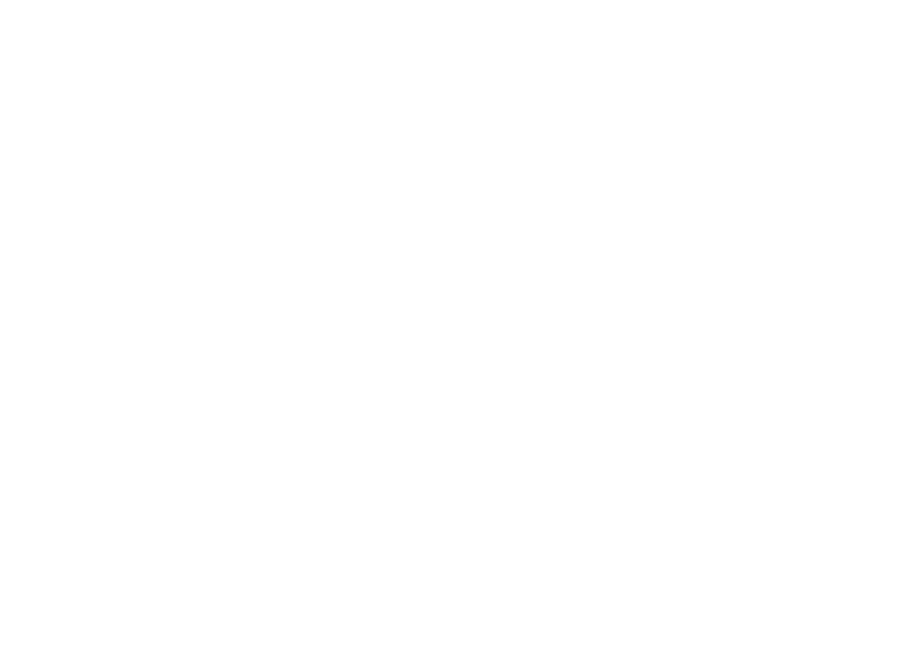
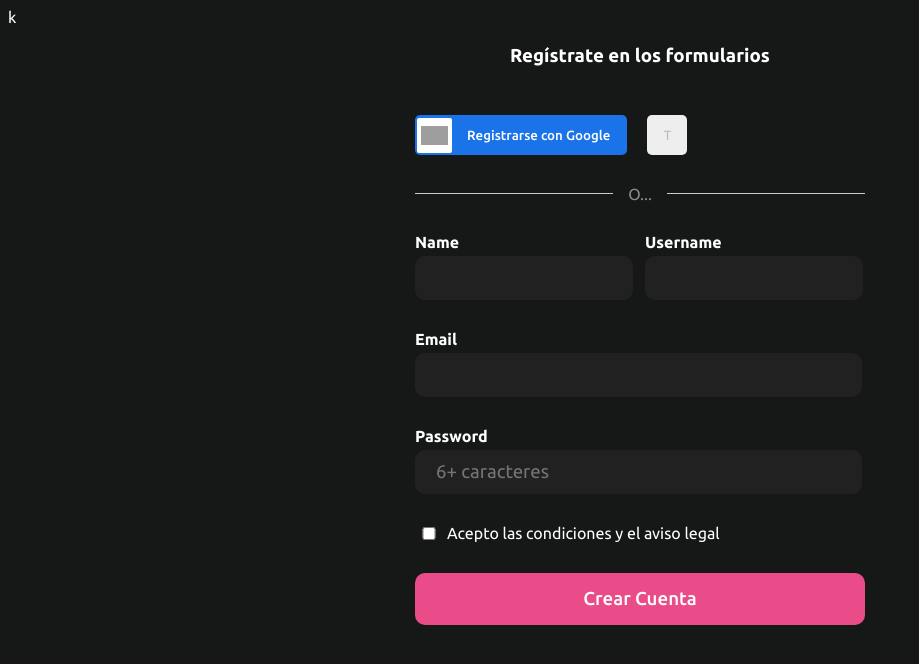
Before and after one commit to yanmarex/openbootcamp-html-css-course, a plain HTML site: page tema-7/index.html in a window 1280 px wide. Shown: the whole page, without its empty margins (0-919 px from the left). Drawn offline with Linux system fonts and the light colour scheme; grey boxes are pictures that could not be loaded.

Commit message:
ejercicio

```diff
--- /dev/null
+++ b/tema-7/css/styles.css
@@ -0,0 +1,175 @@
+@import url('https://fonts.googleapis.com/css2?family=Ubuntu:wght@300;400;500;700&display=swap');
+
+* {
+    font-family: 'Ubuntu', sans-serif;
+}
+
+body {
+    background-color: #161717;
+    color: white;
+}
+
+.container {
+    margin: auto;
+    display: flex;
+    flex-direction: column;
+    align-items: center;
+    justify-content: center;
+    gap: 30px;
+    width: 450px;
+}
+
+.buttons {
+    align-self: flex-start;
+    display: flex;
+    gap: 20px;
+}
+
+.google-btn {
+    background-color: #1A73E8;
+    border: none;
+    border-radius: 5px;
+    height: 40px;
+    display: flex;
+    align-items: center;
+    padding: 2px;
+    cursor: pointer;
+}
+
+.google-btn:hover {
+    opacity: 0.75;
+}
+
+.google-btn picture {
+    width: 35px;
+    height: 35px;
+    background-color: white;
+    border-radius: 2px;
+    display: flex;
+    align-items: center;
+    justify-content: center;
+}
+
+.google-btn picture img {
+    width: 75%;
+}
+
+.google-btn span {
+    color: white;
+    font-weight: 500;
+    padding: 15px;
+}
+
+.twitter-btn {
+    color: #bbb;
+    background-color: #eee;
+    border: none;
+    width: 40px;
+    border-radius: 5px;
+    cursor: pointer;
+}
+
+.twitter-btn:hover {
+    background-color: #ddd;
+}
+
+.separator {
+    display: flex;
+    width: 100%;
+    gap: 15px;
+}
+
+.separator hr {
+    flex-grow: 1;
+    border: none;
+    border-top: 1px solid #ccc;
+}
+
+.separator span {
+    color: #8b8b8b;
+}
+
+.section-inputs {
+    display: flex;
+    gap: 10px;
+    width: 100%;
+}
+
+form {
+    display: flex;
+    flex-direction: column;
+    align-items: stretch;
+    gap: 30px;
+}
+
+label {
+    display: flex;
+    flex-direction: column;
+    gap: 5px;
+}
+
+label span {
+    font-weight: 700;
+}
+
+.section-inputs label input {
+    width: 80%;
+    background-color: #212121;
+    border: solid 1px transparent;
+    padding: 10px 20px;
+    border-radius: 10px;
+    outline: none;
+    font-size: 14pt;
+    color: white;
+}
+label input {
+    width: 90%;
+    background-color: #212121;
+    border: solid 1px transparent;
+    padding: 10px 20px;
+    border-radius: 10px;
+    outline: none;
+    font-size: 14pt;
+    transition: background-color 0.2s, border 0.2s, box-shadow 0.2s;
+    color: white;
+}
+
+label input:hover {
+    background-color: #454045;
+    border: solid 1px #212121;
+    box-shadow: 0 0 4px #eb50ff4f;
+}
+label input:focus {
+    background-color: #454540;
+    border: solid 1px #212121;
+    box-shadow: 0 0 4px #eb50ff4f;
+}
+
+.checkbox-label {
+    display: flex;
+    flex-direction: row;
+}
+
+.checkbox-label input[type="checkbox"] {
+    width: 20px;
+}
+
+.checkbox-label span {
+    font-weight: 400;
+}
+
+.submit-btn {
+    background-color: #EA4C89;
+    color: white;
+    font-weight: 500;
+    font-size: 14pt;
+    text-align: center;
+    padding: 15px;
+    border: none;
+    border-radius: 10px;
+    cursor: pointer;
+}
+
+.submit-btn:hover {
+    opacity: 0.75;
+}
--- a/tema-7/index.html
+++ b/tema-7/index.html
@@ -4,9 +4,53 @@
     <meta charset="UTF-8">
     <meta http-equiv="X-UA-Compatible" content="IE=edge">
     <meta name="viewport" content="width=device-width, initial-scale=1.0">
-    <title>Login</title>
+    <title>Login Form</title>
+    <link rel="stylesheet" href="/css/styles.css">k
 </head>
 <body>
-
+    <div class="container">
+        <h3>Regístrate en los formularios</h3>
+        <div class="buttons">
+            <button class="google-btn">
+                <picture>
+                    <img src="https://entredichos.trabajosocial.unlp.edu.ar/wp-content/uploads/sites/6/2016/12/Google_-G-_Logo.svg_.png" alt="logo-google" />
+                </picture>
+                <span>Registrarse con Google</span>
+            </button>
+            <button class="twitter-btn">
+                <picture>T</picture>
+            </button>
+        </div>
+        <div class="separator">
+            <hr>
+            <span>O...</span>
+            <hr>
+        </div>
+        <form action="" method="">
+            <div class="section-inputs">
+                <label for="name">
+                    <span>Name</span>
+                    <input id="name" name="name" />
+                </label>
+                <label for="username">
+                    <span>Username</span>
+                    <input id="username" name="username" />
+                </label>
+            </div>
+            <label for="email">
+                <span>Email</span>
+                <input id="email" name="email" />
+            </label>
+            <label for="password">
+                <span>Password</span>
+                <input id="password" name="password" placeholder="6+ caracteres" />
+            </label>
+            <label for="checkbox" class="checkbox-label">
+                <input type="checkbox" id="checkbox">
+                <span>Acepto las condiciones y el aviso legal</span>
+            </label>
+            <button type="submit" class="submit-btn">Crear Cuenta</button>
+        </form>
+    </div>
 </body>
 </html>
```
